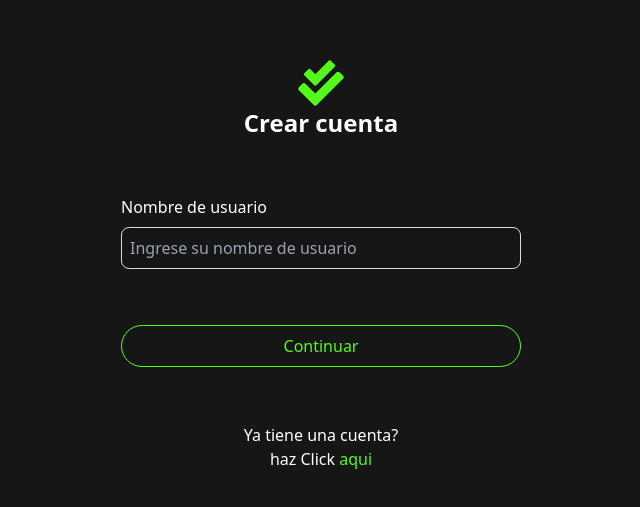
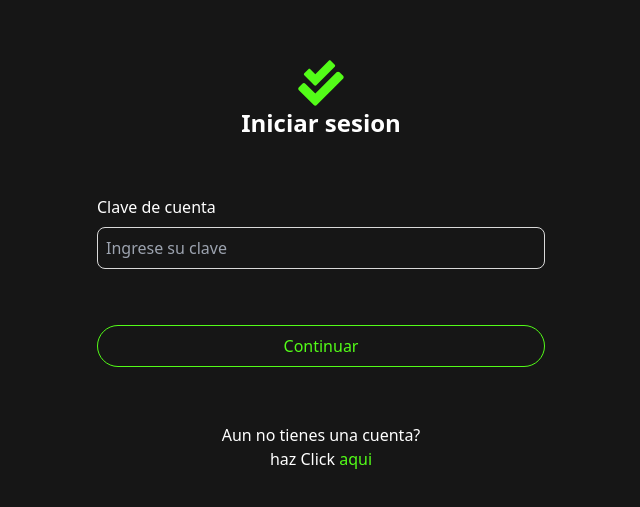
Before and after one commit to JesuBermudez/Intern-App, a React (Vite) app: page /login in a window 1280 px wide. Shown: the part 135-642 px from the top of the page, without its empty margins (319-959 px from the left). Built offline with nearby package versions, Linux system fonts and the light colour scheme.

Commit message:
register and login ok

```diff
--- a/src/pages/auth/Auth.jsx
+++ b/src/pages/auth/Auth.jsx
@@ -1,34 +1,56 @@
+import { useState } from "react";
 import logo from "../../assets/logo.svg";
 import Button1 from "../../components/ui/Button1";
-const Auth = (type = "") => {
+import { getClientIp } from "../../services/ip";
+const Auth = ({ type }) => {
+  const [inputText, setInputText] = useState("");
+  console.log("ip");
+  const onClick = async () => {
+    await getClientIp();
+  };
   const params = {
     text: "Continuar",
-    onClick: () => console.log("click en registrar"),
+    onClick,
   };
-
   return (
     <section className=" h-screen  flex flex-col justify-center items-center">
-      <div className="flex gap-14 flex-col items-center  w-[50vh]">
+      <div className="flex gap-14 flex-col items-center  ">
         <div className="flex items-center flex-col">
           <img src={logo} className="size-12" alt="logo" />
-          <h2 className="font-bold text-2xl font-semibold">Crear cuenta</h2>
+          <h2 className=" text-2xl font-semibold">
+            {" "}
+            {type === "login" ? "Iniciar sesion" : "Crear cuenta"}
+          </h2>
         </div>
         <div className="flex  w-full flex-col gap-2">
           <label htmlFor="" className="">
-            Nombre de usuario{" "}
+            {type === "login" ? "Clave de cuenta" : "Nombre de usuario"}
           </label>
           <input
-            className="border w-full border-secondary p-2 rounded-lg bg-transparent outline-none"
-            type="text"
-            placeholder="Ingrese su nombre de usuario"
+            className="border w-[21rem] lg:w-[28rem] border-secondary p-2 rounded-lg bg-transparent outline-none"
+            type={type === "login" ? "password" : "text"}
+            placeholder={
+              type === "login"
+                ? "Ingrese su clave"
+                : "Ingrese su nombre de usuario"
+            }
+            onChange={(e) => setInputText(e.target.value)}
           ></input>
         </div>
         <Button1 params={params}></Button1>
         <span className="text-center">
-          Ya tiene una cuenta?
+          {type === "login"
+            ? "Aun no tienes una cuenta?"
+            : "Ya tiene una cuenta?"}
           <br />
           haz Click
-          <a className="text-primary"> aqui</a>
+          <a
+            href={type === "login" ? "/register" : "/login"}
+            className="text-primary"
+          >
+            {" "}
+            aqui
+          </a>
         </span>
       </div>
     </section>
--- a/src/routes/AppRoutes.jsx
+++ b/src/routes/AppRoutes.jsx
@@ -1,13 +1,13 @@
 import { BrowserRouter, Route, Routes } from "react-router-dom";
 import Home from "../pages/home/Home";
-import Register from "../pages/auth/Auth";
+import Auth from "../pages/auth/Auth";
 const AppRoutes = () => {
   return (
     <BrowserRouter>
       <Routes>
         <Route path="/" element={<Home />}></Route>
-        <Route path="/register" element={<Register type="register" />}></Route>
-        <Route path="/login" element={<Register type="login" />}></Route>
+        <Route path="/register" element={<Auth type="register" />}></Route>
+        <Route path="/login" element={<Auth type="login" />}></Route>
       </Routes>
     </BrowserRouter>
   );
--- /dev/null
+++ b/src/services/ip.js
@@ -0,0 +1,4 @@
+export const getClientIp = async () => {
+  const response = await fetch("https://api.ipify.org?format=json");
+  return (await response.json()).ip;
+};
```
Also changed, not shown: src/services/readme.md (deleted).
